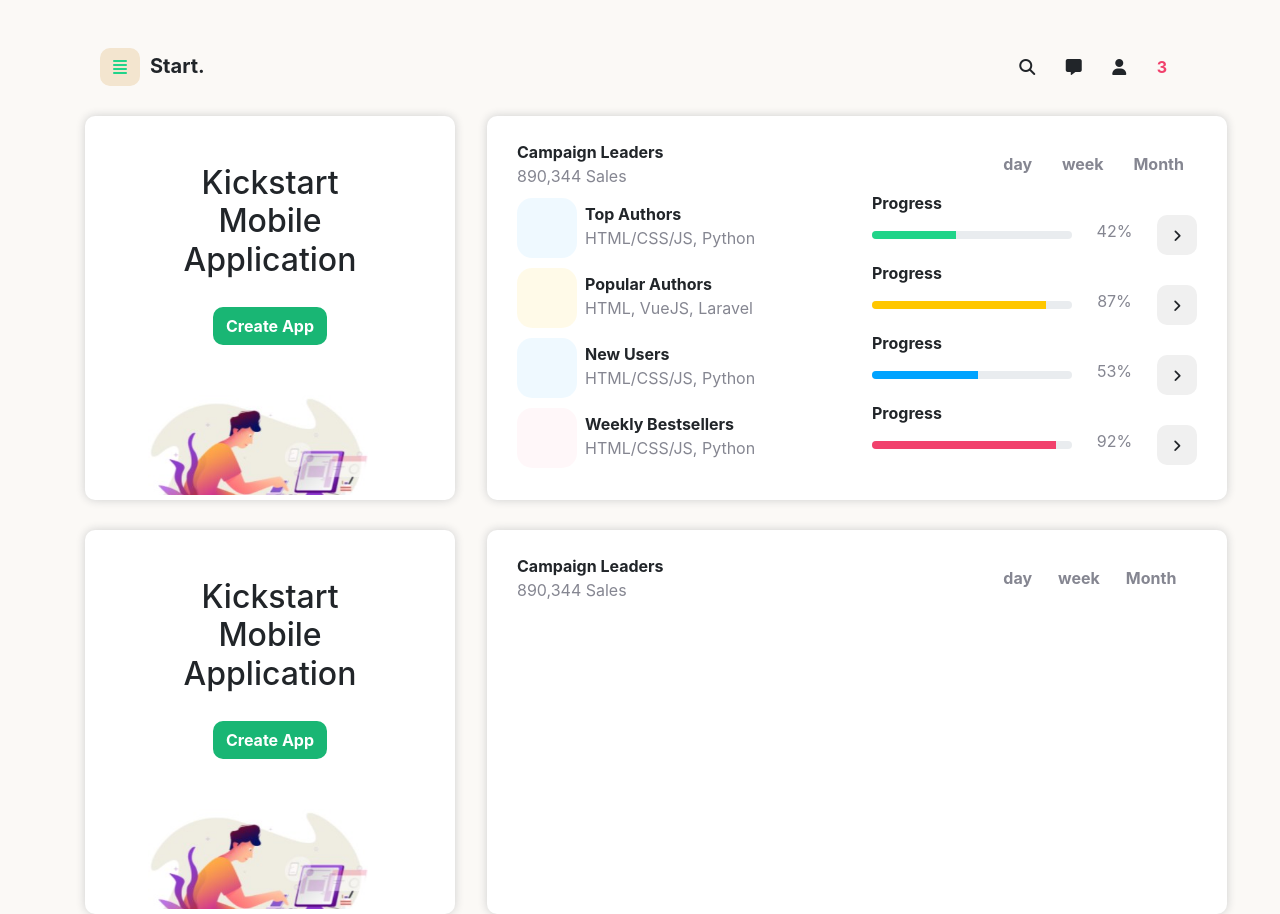
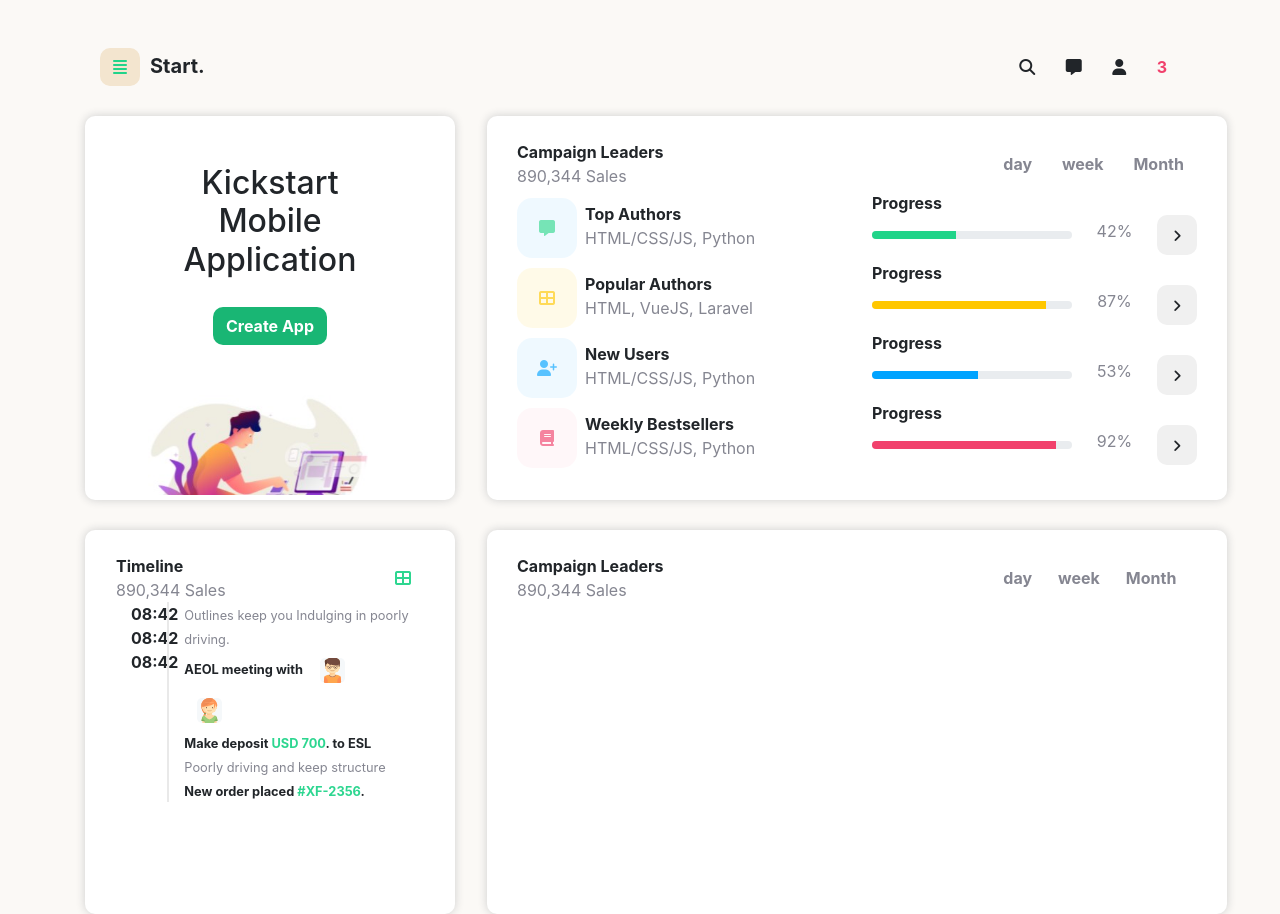
Before and after one commit to emrslmz/online-supermarket, a plain HTML site: page index.html in a window 1280 px wide. Drawn offline with nearby package versions, Linux system fonts and the light colour scheme.

Commit message:
adding second layer task

```diff
--- a/css/style.css
+++ b/css/style.css
@@ -3,6 +3,31 @@
   min-height: 100vh;
 }
 
+
+.text-gold {
+  color: #FFC700;
+}
+
+.text-blue {
+  color: #00A3FF;
+}
+
+.text-green {
+  color: #2DD690;
+}
+
+.text-red {
+  color: #F1416C;
+}
+
+.text-gray {
+  color: #858691;
+}
+
+.background-gray {
+  background-color: #F5F8FA;
+  border-radius: 5px;
+}
 
 .header-left button {
   background-color: #F3E5CF;
@@ -98,10 +123,7 @@
   background-repeat: no-repeat;
 }
 
-.text-gray {
-  color: #858691;
 
-}
 
 .first-layer-right button{
   border-radius: 10px;
@@ -177,3 +199,26 @@
 .progress-bar-area button i:hover {
   color: #2DD690;
 }
+
+
+.second-layer-left-header button {
+  border-radius: 10px;
+  color: #2DD690;
+  transition: 0.5s;
+}
+
+.second-layer-left-header button:hover {
+  border-radius: 10px;
+  background-color: #2DD690;
+  color: white;
+  transition: 0.5s;
+}
+
+
+.second-layer-left-middle-right {
+  border-right: none;
+  border-top: none;
+  border-bottom: none;
+  border-left: 2px solid #e9e9e9;
+  height: 100%;
+}
--- a/index.html
+++ b/index.html
@@ -69,7 +69,9 @@
                 <div class="d-flex align-items-center">
                     <div class="col-12 col-xl-6">
                         <div class="d-flex align-items-end top-authors">
-                            <button class="btn" disabled></button>
+                            <button class="btn" disabled>
+                                <i class="fas fa-comment-alt text-green"></i>
+                            </button>
                             <div class="px-2">
                                 <b>Top Authors</b>
                                 <br>
@@ -94,7 +96,9 @@
                 <div class="d-flex align-items-center">
                     <div class="col-12 col-xl-6">
                         <div class="d-flex align-items-end popular-authors">
-                            <button class="btn" disabled></button>
+                            <button class="btn" disabled>
+                                <i class="fas fa-th-large text-gold"></i>
+                            </button>
                             <div class="px-2">
                                 <b>Popular Authors</b>
                                 <br>
@@ -119,7 +123,9 @@
                 <div class="d-flex align-items-center">
                     <div class="col-12 col-xl-6">
                         <div class="d-flex align-items-end new-users">
-                            <button class="btn" disabled></button>
+                            <button class="btn" disabled>
+                                <i class="fas fa-user-plus text-blue"></i>
+                            </button>
                             <div class="px-2">
                                 <b>New Users</b>
                                 <br>
@@ -144,7 +150,9 @@
                 <div class="d-flex align-items-center">
                     <div class="col-12 col-xl-6">
                         <div class="d-flex align-items-end weekly-bestsellers">
-                            <button class="btn" disabled></button>
+                            <button class="btn" disabled>
+                                <i class="fas fa-book text-red"></i>
+                            </button>
                             <div class="px-2">
                                 <b>Weekly Bestsellers</b>
                                 <br>
@@ -176,10 +184,39 @@
    <div class="container">
        <div class="column d-xl-flex">
            <div class="col-12 col-xl-4 main-layer mr-3">
-               <div class="flex-column text-center align-items-center pt-5 mx-5 first-layer-card" align="center">
-                   <h2>Kickstart Mobile Application</h2>
-                   <button class="btn">Create App</button>
-                   <div class="work-icon"></div>
+               <div class="flex-column align-items-center pt-4 px-3">
+                <div class="d-flex justify-content-between align-items-center second-layer-left-header">
+                    <div class="text-left">
+                        <b>Timeline</b>
+                        <br>
+                        <span class="text-gray">890,344 Sales</span>
+                    </div>
+                    <div>
+                        <button class="btn"><i class="fas fa-th-large"></i></button>
+                    </div>
+                </div>
+                   <div class="d-flex">
+                       <div class="col-xl-2 text-left">
+                           <strong>08:42</strong>
+                           <strong>08:42</strong>
+                           <strong>08:42</strong>
+                       </div>
+                       <div class="col-xl-10 second-layer-left-middle-right">
+                          <div class="flex-column">
+                              <div><small class="text-gray">Outlines keep you Indulging in poorly driving.</small></div>
+                              <div>
+                                  <small>
+                                      <strong>AEOL meeting with</strong>
+                                      <button class="btn"><img class="background-gray" width="25px" height="25px" src="img/004-boy-1.svg" /></button>
+                                      <button class="btn"><img class="background-gray" width="25px" height="25px" src="img/010-girl-4.svg" /></button>
+                                  </small>
+                              </div>
+                              <div><small><strong>Make deposit <span class="text-green">USD 700</span>. to ESL</strong></small></div>
+                              <div><small class="text-gray">Poorly driving and keep structure</small></div>
+                              <div><small><strong>New order placed <span class="text-green">#XF-2356</span>.</strong></small></div>
+                          </div>
+                       </div>
+                   </div>
                </div>
            </div>
            <div class="col-12 col-xl-8 main-layer ml-xl-3">
```
Also changed, not shown: img/004-boy-1.svg (added), img/010-girl-4.svg (added).
